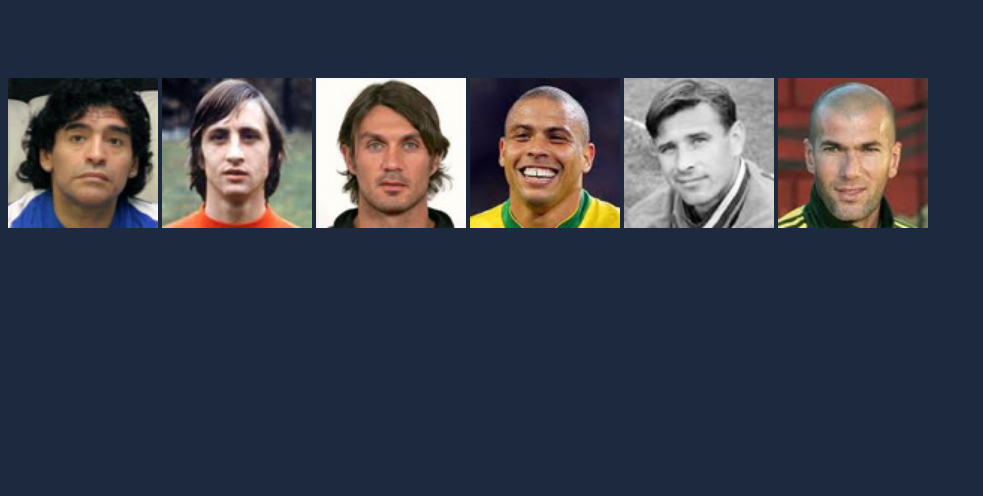
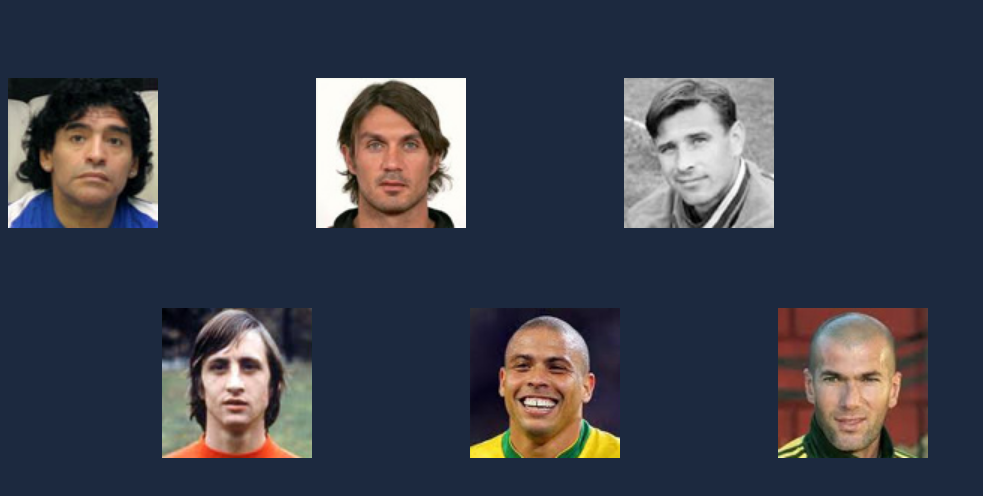
Before and after one commit to sitedanya/site1, a plain HTML site: page players.html in a window 1280 px wide. Shown: the whole page, without its empty margins (0-983 px from the left). Drawn offline with Linux system fonts and the light colour scheme.

Commit message:
Update main.css

```diff
--- a/main.css
+++ b/main.css
@@ -83,7 +83,7 @@ img{
 
 .johan {
     position: relative;
-    top: 70px;
+    top: 300px;
     width: 150px;
     height: 150px;
     border: none;
@@ -107,7 +107,7 @@ img{
 
 .ronaldo {
     position: relative;
-    top: 70px;
+    top: 300px;
     width: 150px;
     height: 150px;
     border: none;
@@ -131,7 +131,7 @@ img{
 
 .zidan {
     position: relative;
-    top: 70px;
+    top: 300px;
     width: 150px;
     height: 150px;
     border: none;
```
